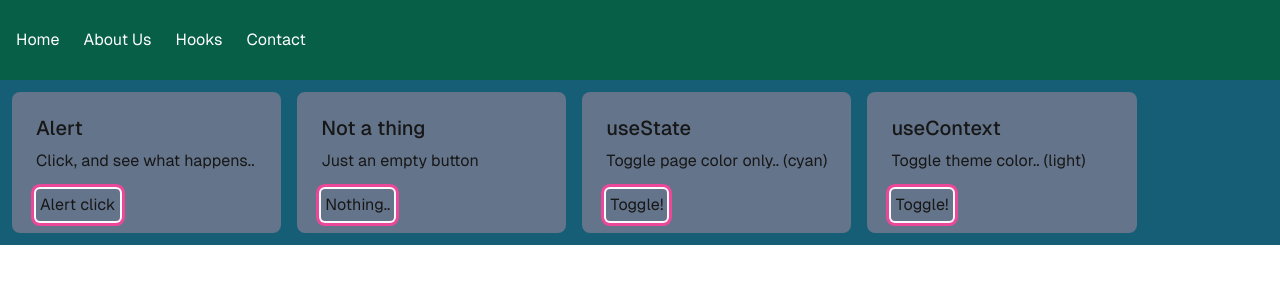
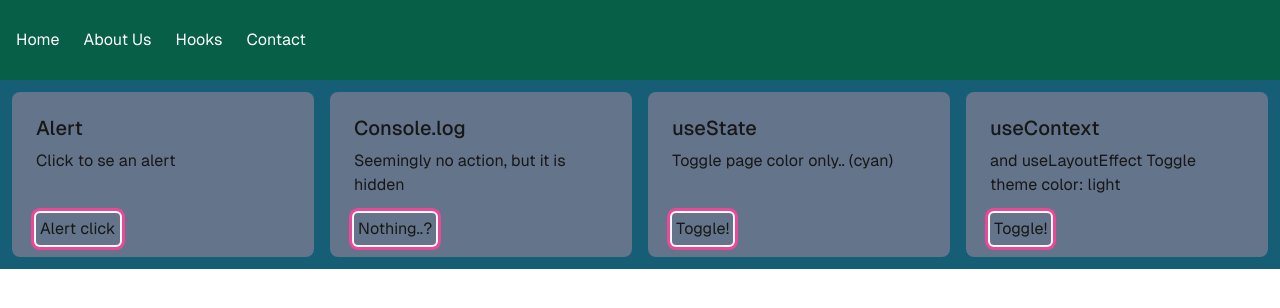
Before and after one commit to inge1980/showcase, a Next.js app: page /hooks in a window 1280 px wide. Shown: the top 308 px of the page. Built offline with nearby package versions, Linux system fonts and the light colour scheme.

Commit message:
Moved theme to wrapper to avoid re-rendering of body

```diff
--- a/src/app/(routes)/hooks/page.tsx
+++ b/src/app/(routes)/hooks/page.tsx
@@ -13,10 +13,10 @@ const Hooks = () => {
         <Navigation />
 
         <div className="grid grid-cols-4 gap-4 flex items-start mx-3 py-3">
-          <Card title="Alert" desc="Click, and see what happens.." button="Alert click" clickHandler={() => alert('testing click')} />
-          <Card title="Not a thing" desc="Just an empty button" button="Nothing.."/>
+          <Card title="Alert" desc="Click to se an alert" button="Alert click" clickHandler={() => alert('Click alert')} />
+          <Card title="Console.log" desc="Seemingly no action, but it is hidden" button="Nothing..?" clickHandler={() => console.log('Hidden from plain view, but developers know..')} />
           <Card title="useState" desc={`Toggle page color only.. (${backgroundColor})`} button="Toggle!" clickHandler={() => { setBackgroundColor(backgroundColor === 'cyan' ? 'amber' : 'cyan'); }} />
-          <Card title="useContext" desc={`Toggle theme color.. (${theme === "light" ? "light" : "dark"})`} button="Toggle!" clickHandler={() => { toggleTheme(); }} />
+          <Card title="useContext" desc={`and useLayoutEffect Toggle theme color: ${theme === "light" ? "light" : "dark"}`} button="Toggle!" clickHandler={() => { toggleTheme(); }} />
         </div>
       </main>
     </div>
--- a/src/app/globals.css
+++ b/src/app/globals.css
@@ -14,17 +14,17 @@
   }
 }
 
-body.light-theme {
+body>div.light-theme {
   --background: #ffffff;
   --foreground: #171717;
 }
 
-body.dark-theme {
+body>div.dark-theme {
   --background: #171717;
   --foreground: #ffffff;
 }
 
-body {
+body,body>div {
   color: var(--foreground);
   background: var(--background);
   font-family: Arial, Helvetica, sans-serif;
--- a/src/app/layout.tsx
+++ b/src/app/layout.tsx
@@ -3,7 +3,7 @@ import React from 'react';
 import localFont from "next/font/local";
 import "./globals.css";
 import { ThemeProvider } from '@/context/themecontext';
-import BodyWithTheme from '@/components/theme/body';
+import ThemeWrapper from '@/components/theme/wrapper';
 
 const geistSans = localFont({
   src: "./fonts/GeistVF.woff",
@@ -29,9 +29,11 @@ export default function RootLayout({
   return (
       <html lang="en">
           <ThemeProvider>
-            <BodyWithTheme geistSans={geistSans} geistMono={geistMono}>
-                {children}
-            </BodyWithTheme>
+            <body className={`${geistSans.variable} ${geistMono.variable} antialiased `}>
+              <ThemeWrapper>
+                  {children}
+              </ThemeWrapper>
+            </body>
           </ThemeProvider>
       </html>
 
--- a/src/components/theme/body.tsx
+++ b/src/components/theme/wrapper.tsx
@@ -3,13 +3,11 @@
 import { ReactNode, useState, useLayoutEffect } from "react";
 import { useTheme } from "@/context/themecontext"; // get theme info
 
-interface BodyWithThemeProps {
+interface ThemeWrapperProps {
     children: ReactNode;
-    geistSans: { variable: string };
-    geistMono: { variable: string };
 }
 
-export default function BodyWithTheme({ children, geistSans, geistMono }: BodyWithThemeProps) {
+export default function ThemeWrapper({ children}: ThemeWrapperProps) {
     const { theme: defaultTheme } = useTheme(); // Fallback theme from useTheme
     const [appliedTheme, setAppliedTheme] = useState<"light" | "dark" | null>(null); // Use null to delay rendering
 
@@ -31,8 +29,8 @@ export default function BodyWithTheme({ children, geistSans, geistMono }: BodyWi
     }
 
     return (
-        <body className={`${geistSans.variable} ${geistMono.variable} antialiased ` + (appliedTheme === "light" ? "light-theme" : "dark-theme")}>
+        <div className={(appliedTheme === "light" ? "light-theme" : "dark-theme")}>
             {children}
-        </body>
+        </div>
     );
 }
```
